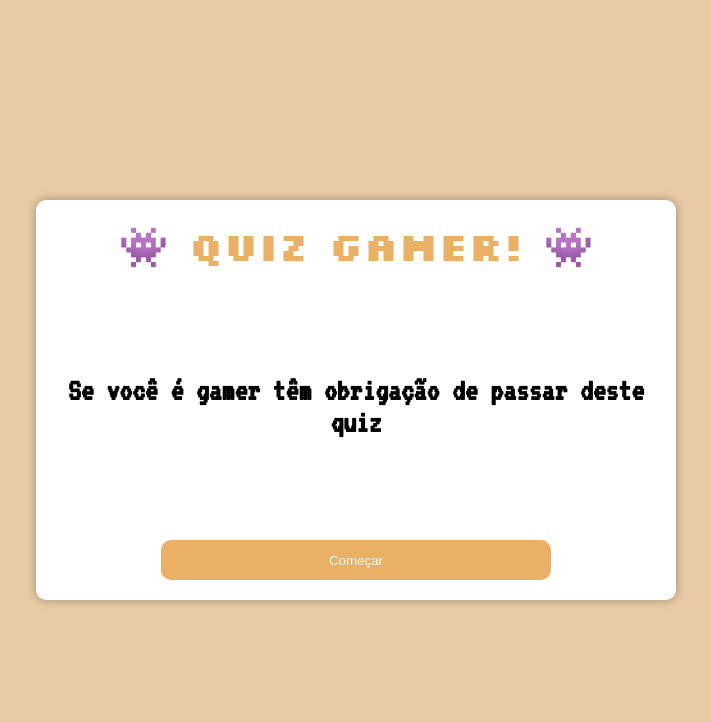
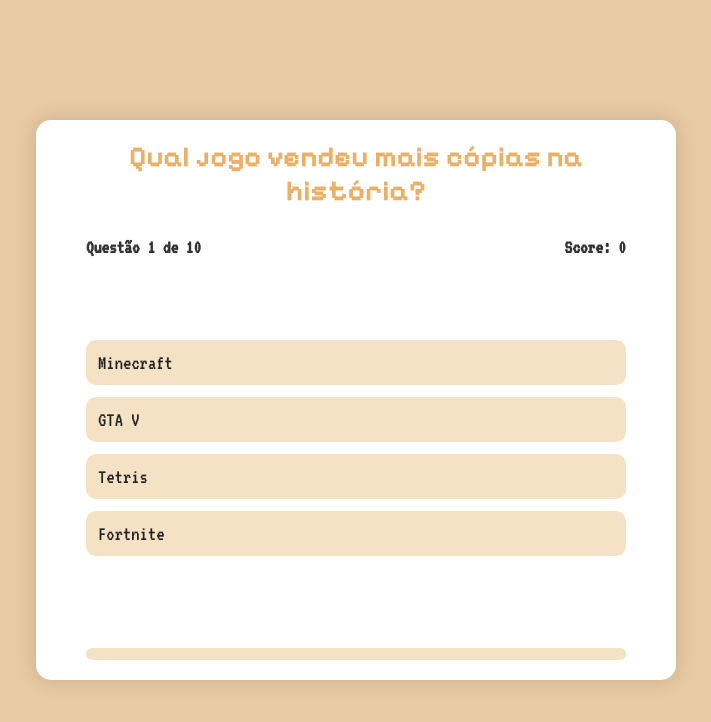
Before and after one commit to joao-enrique/Quiz-game, a plain HTML site: page index.html in a window 1280 px wide. Both pictures are taken after a click on the button "Começar". Shown: the whole page, without its empty margins (284-995 px from the left). Drawn offline with Linux system fonts and the light colour scheme.

Commit message:
💾Feat: Add JavaScript functionality for quiz logic and scoring system

```diff
--- a/index.html
+++ b/index.html
@@ -46,5 +46,7 @@
         </div>
         <button id="restart-btn">Recomeçar</button>
     </div>
+
+    <script src="script.js"></script>
 </body>
 </html>
--- /dev/null
+++ b/script.js
@@ -0,0 +1,158 @@
+const startBtn = document.getElementById('start-btn');
+const restartBtn = document.getElementById('restart-btn');
+const startScreen = document.getElementById('start-screen');
+const quizScreen = document.getElementById('quiz-screen');
+const endScreen = document.getElementById('end-screen');
+const questionText = document.getElementById('question');
+const answersContainer = document.getElementById('anwers-container');
+const scoreText = document.getElementById('score');
+const currentQuestionText = document.querySelector('.current-question');
+const totalQuestionsText = document.querySelector('.total-questions');
+const scoreEndText = document.getElementById('score-end');
+const totalQuestionsEndText = document.querySelector('.total-questions-end');
+const resultMessage = document.getElementById('result-message');
+const progressBar = document.getElementById('progress');
+
+const questions = [
+  {
+    question: 'Qual jogo vendeu mais cópias na história?',
+    answers: ['Minecraft', 'GTA V', 'Tetris', 'Fortnite'],
+    correct: 0,
+  },
+  {
+    question: 'Quem é o personagem principal de The Legend of Zelda?',
+    answers: ['Zelda', 'Link', 'Ganon', 'Sheik'],
+    correct: 1,
+  },
+  {
+    question: 'Qual é o nome do famoso encanador da Nintendo?',
+    answers: ['Luigi', 'Wario', 'Mario', 'Toad'],
+    correct: 2,
+  },
+  {
+    question: 'Em que ano foi lançado o primeiro jogo da série Call of Duty?',
+    answers: ['2003', '2005', '2007', '2009'],
+    correct: 0,
+  },
+  {
+    question: 'Qual é o nome do protagonista de God of War?',
+    answers: ['Kratos', 'Atreus', 'Zeus', 'Ares'],
+    correct: 0,
+  },
+  {
+    question: 'Qual jogo é conhecido por sua frase "It’s dangerous to go alone! Take this."?',
+    answers: ['The Legend of Zelda', 'Final Fantasy VII', 'Dark Souls', 'Skyrim'],
+    correct: 0,
+  },
+  {
+    question: 'Qual é o nome do criador de Sonic the Hedgehog?',
+    answers: ['Shigeru Miyamoto', 'Yuji Naka', 'Hideo Kojima', 'Satoshi Tajiri'],
+    correct: 1,
+  },
+  {
+    question: 'Qual é o nome do mundo aberto em The Elder Scrolls V: Skyrim?',
+    answers: ['Tamriel', 'Hyrule', 'Azeroth', 'Midgard'],
+    correct: 0,
+  },
+  {
+    question: 'Qual é o nome do jogo onde você pode construir e explorar mundos feitos de blocos?',
+    answers: ['Terraria', 'Minecraft', 'Roblox', 'Fortnite'],
+    correct: 1,
+  },
+  {
+    question: 'Quem é o vilão principal da série Final Fantasy VII?',
+    answers: ['Sephiroth', 'Cloud Strife', 'Tifa Lockhart', 'Barret Wallace'],
+    correct: 0,
+  },
+];
+
+let currentQuestion = 0;
+let score = 0;
+
+function startQuiz() {
+  startScreen.classList.remove('active');
+  quizScreen.classList.add('active');
+  endScreen.classList.remove('active');
+
+  currentQuestion = 0;
+  score = 0;
+  scoreText.textContent = score;
+  totalQuestionsText.textContent = questions.length;
+
+  showQuestion();
+  updateProgressBar();
+}
+
+function showQuestion() {
+  const q = questions[currentQuestion];
+  questionText.textContent = q.question;
+  currentQuestionText.textContent = currentQuestion + 1;
+
+  answersContainer.innerHTML = '';
+
+  q.answers.forEach((answer, index) => {
+    const btn = document.createElement('button');
+    btn.textContent = answer;
+    btn.style.textAlign = 'left';
+    btn.addEventListener('click', () => selectAnswer(index));
+    answersContainer.appendChild(btn);
+  });
+
+  updateProgressBar();
+}
+
+function selectAnswer(selectedIndex) {
+  const q = questions[currentQuestion];
+
+  const buttons = Array.from(answersContainer.children);
+
+  // Desativa cliques adicionais
+  buttons.forEach(btn => btn.disabled = true);
+
+  // Marca os botões corretos e errados
+  buttons.forEach((btn, index) => {
+    if (index === q.correct) {
+      btn.classList.add('correct');
+    } else if (index === selectedIndex) {
+      btn.classList.add('wrong');
+    }
+  });
+
+  if (selectedIndex === q.correct) {
+    score++;
+    scoreText.textContent = score;
+  }
+
+  setTimeout(() => {
+    currentQuestion++;
+    if (currentQuestion < questions.length) {
+      showQuestion();
+    } else {
+      showEndScreen();
+    }
+  }, 1000);
+}
+
+function showEndScreen() {
+  quizScreen.classList.remove('active');
+  endScreen.classList.add('active');
+
+  scoreEndText.textContent = score;
+  totalQuestionsEndText.textContent = questions.length;
+
+  if (score === questions.length) {
+    resultMessage.textContent = 'Perfeito! Você é um verdadeiro gamer!';
+  } else if (score >= questions.length / 2) {
+    resultMessage.textContent = 'Nada mal! Mas dá pra melhorar.';
+  } else {
+    resultMessage.textContent = 'Melhor jogar mais um pouco!';
+  }
+}
+
+function updateProgressBar() {
+  const progress = ((currentQuestion) / questions.length) * 100;
+  progressBar.style.width = `${progress}%`;
+}
+
+startBtn.addEventListener('click', startQuiz);
+restartBtn.addEventListener('click', startQuiz);
--- a/style.css
+++ b/style.css
@@ -39,6 +39,16 @@ p{
     margin-bottom: 20px;
     font-size: 2rem;
     margin-bottom: auto;
+}
+
+button.correct {
+    background-color: #4CAF50 !important; /* Verde */
+    color: white;
+}
+
+button.wrong {
+    background-color: #F44336 !important; /* Vermelho */
+    color: white;
 }
 
 .screen.active{
```
